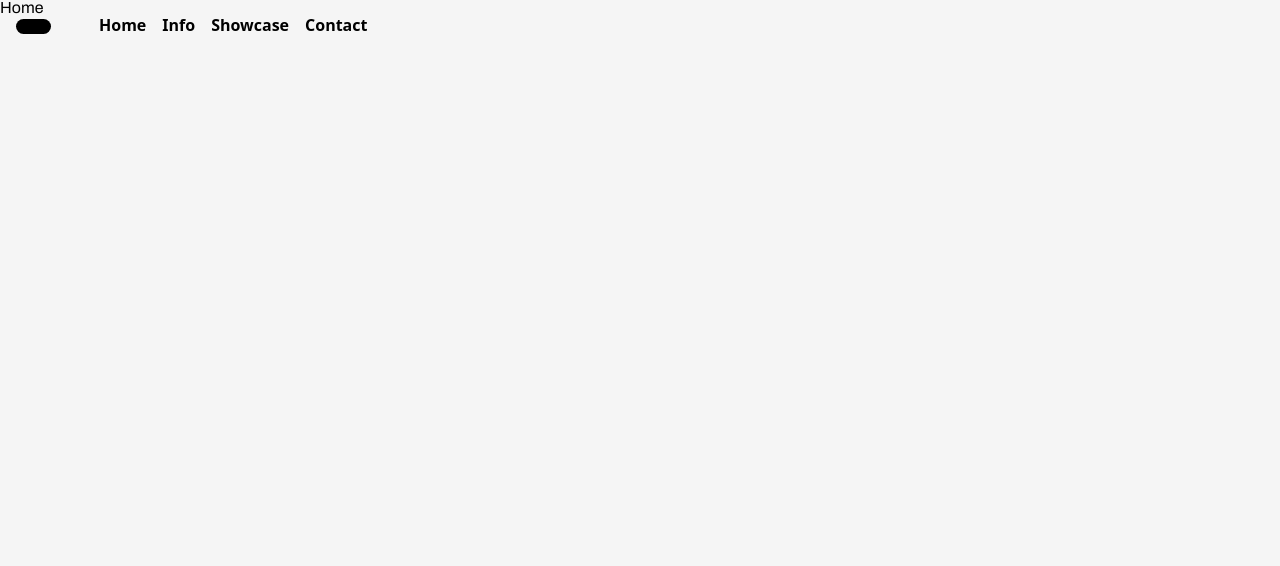
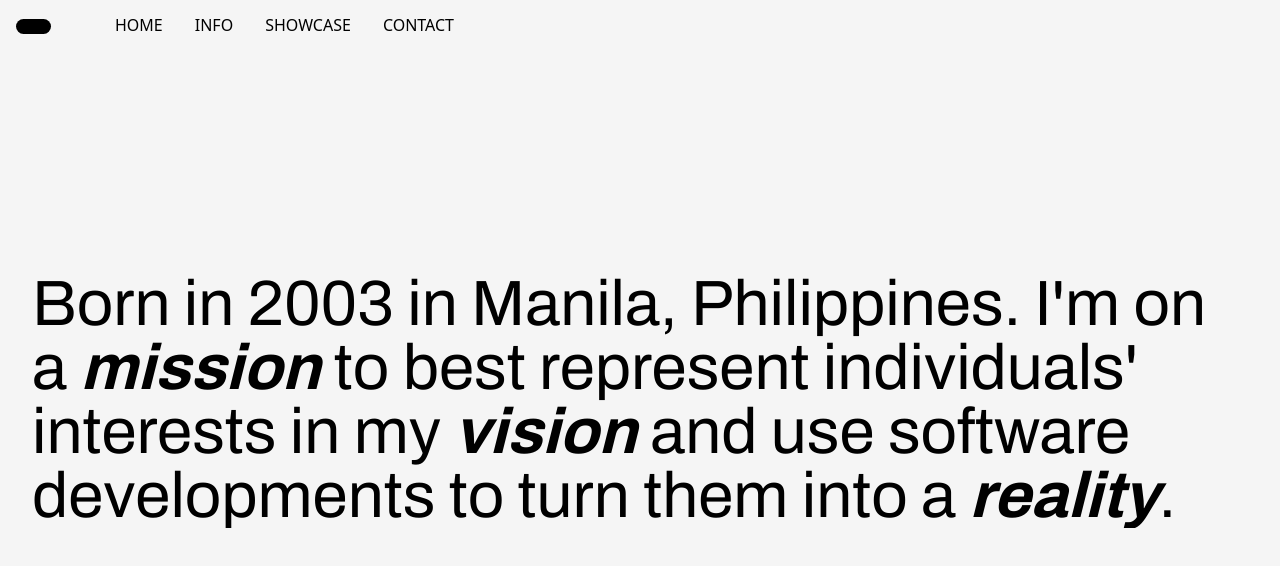
Before and after one commit to decimoDev/d7, a Next.js app: page / in a window 1280 px wide. Shown: the top 566 px of the page. Built offline with nearby package versions, Linux system fonts and the light colour scheme.

Commit message:
init : update config

```diff
--- a/src/components/Home.tsx
+++ b/src/components/Home.tsx
@@ -1,11 +1,14 @@
 import React, { FunctionComponent } from 'react'
 import Container from './Container'
+import { Bio, Role } from './HomeItems'
 
 const Home : FunctionComponent = () => {
   return (
     <>
         <Container>
-            Home
+          <div className='p-[2rem] w-full h-screen flex flex-col items-center justify-center'>
+            <Bio />
+          </div>
         </Container>
     </>
   )
--- /dev/null
+++ b/src/components/HomeItems/Bio.tsx
@@ -0,0 +1,13 @@
+import React, { FunctionComponent } from 'react'
+
+const Bio : FunctionComponent = () => {
+  return (
+    <>
+        <div className='overflow-hidden text-[2rem] w-full max-w-[1373px] md:text-[4rem]'>
+            Born in 2003 in Manila, Philippines. I'm on a <span className='font-bold italic'>mission</span> to best represent individuals' interests in my <span className='font-bold italic'>vision</span> and use software developments to turn them into a <span className='font-bold italic'>reality</span>.
+        </div>
+    </>
+  )
+}
+
+export default Bio
--- /dev/null
+++ b/src/components/HomeItems/Role.tsx
@@ -0,0 +1,13 @@
+import React, { FunctionComponent } from 'react'
+
+const Role : FunctionComponent = () => {
+  return (
+    <>
+        <div className=''>
+            Developer
+        </div>
+    </>
+  )
+}
+
+export default Role
--- /dev/null
+++ b/src/components/HomeItems/index.ts
@@ -0,0 +1,2 @@
+export { default as Bio } from './Bio'
+export { default as Role } from './Role'
--- a/src/components/Navigations.tsx
+++ b/src/components/Navigations.tsx
@@ -6,10 +6,10 @@ const Navigations : FunctionComponent = () => {
   return (
     <>
         <nav className='z-10 h-auto w-full fixed top-0 left-0 p-[2rem] md:p-[1rem]'>
-            <ul className='flex flex-row justify-between items-center md:justify-start gap-[1rem]'>
+            <ul className='flex flex-row justify-between items-center md:justify-start gap-[2rem]'>
             <span className='hidden mt-[3px] h-[15px] w-[35px] rounded-full bg-black mr-[2rem] md:inline-block'></span>
             {navLinks.map((nav, index) => (
-                <li key={index} className='md:font-[600]'>
+                <li key={index} className='text-[0.6rem] md:text-[1rem] font-[400]'>
                     <Link href={`${nav.link}`}>{nav.title}</Link>
                 </li>
             ))}
--- a/src/constants/index.ts
+++ b/src/constants/index.ts
@@ -2,19 +2,19 @@ import { NavProps, ShowcaseProps } from "@/interfaces";
 
 export const navLinks : Array<NavProps> = [
     {
-        title : "Home",
+        title : "HOME",
         link : "/"
     },
     {
-        title : "Info",
+        title : "INFO",
         link : "/about/info"
     },
     {
-        title : "Showcase",
+        title : "SHOWCASE",
         link : "/about/showcase"
     },
     {
-        title : "Contact",
+        title : "CONTACT",
         link : "/about/contact"
     },
 ]
--- a/src/pages/about/showcase.tsx
+++ b/src/pages/about/showcase.tsx
@@ -1,13 +1,11 @@
 import { NextPage } from 'next'
 import React from 'react'
-import Container from '@/components/Container'
 
 const showcase : NextPage = () => {
+
   return (
     <>
-      <Container>
-        Showcase
-      </Container>
+
     </>
   )
 }
--- a/src/styles/globals.css
+++ b/src/styles/globals.css
@@ -7,6 +7,7 @@
     box-sizing: border-box;
     padding: 0;
     margin: 0;
+    overflow-x: hidden;
 }
 
 html {
```
